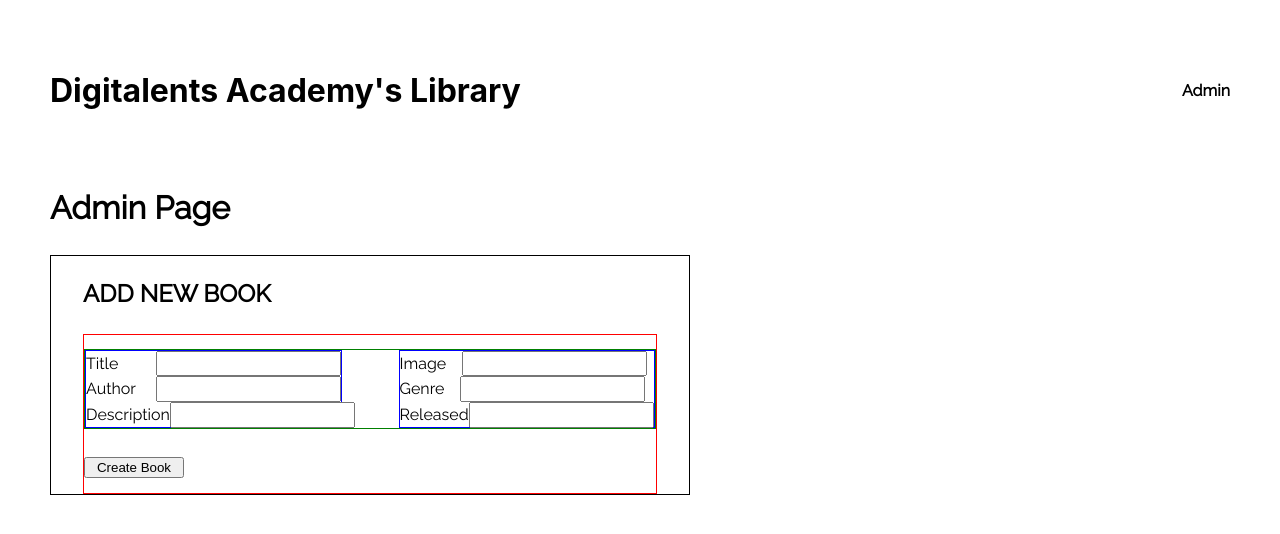
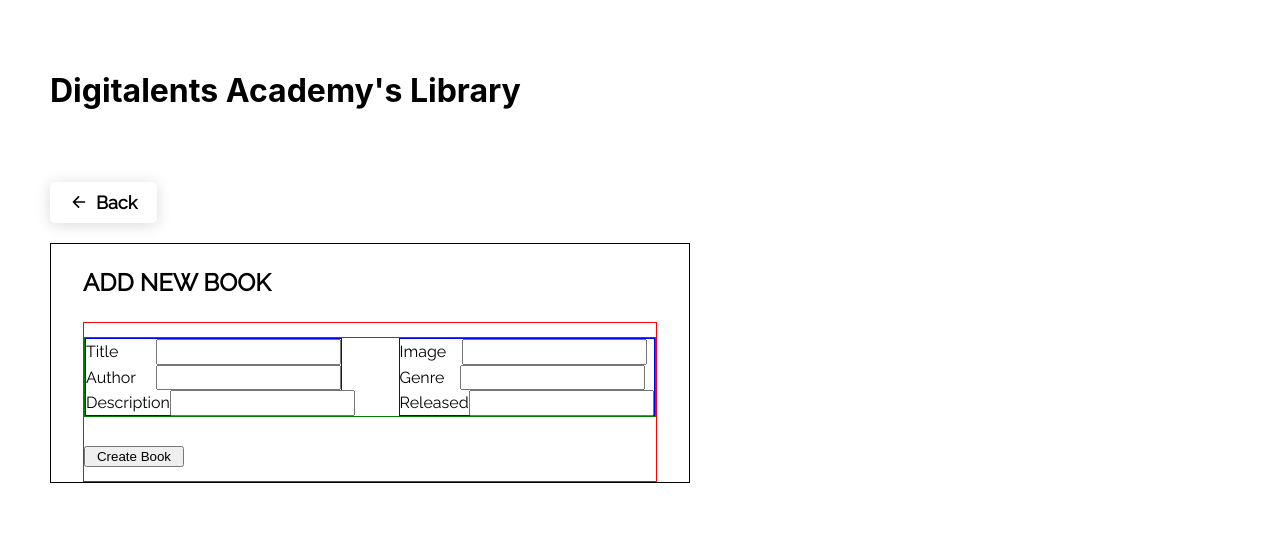
Before and after one commit to digitalents-academy/react_library, a React (Create React App) app in the folder react_library_frontend/: page /admin in a window 1280 px wide. Shown: the top 534 px of the page. Built offline with nearby package versions, Linux system fonts and the light colour scheme; no server answers.

Commit message:
admin link only visible to admin

```diff
--- a/react_library_frontend/src/admin.css
+++ b/react_library_frontend/src/admin.css
@@ -3,3 +3,27 @@
     font-family: 'Raleway', sans-serif;
     line-height: 1.6;
 }
+
+a {
+    text-decoration: none;
+}
+
+.back-button {
+    margin-bottom: 20px;
+    padding: 10px 20px;
+    border: none;
+    border-radius: 5px;
+    box-shadow: rgba(0, 0, 0, 0.15) 0px 2px 15px 0px;
+    background-color: white;
+
+    display: flex;
+    align-items: center;
+    gap: 8px;
+    font-family: 'Raleway', sans-serif;
+    font-size: 18px;
+    font-weight: 600;
+}
+
+.back-button:hover {
+    cursor: pointer;
+}
--- a/react_library_frontend/src/components/Admin.js
+++ b/react_library_frontend/src/components/Admin.js
@@ -1,11 +1,15 @@
 import React from 'react'
 import '../admin.css'
-import Form from './form';
+import Form from './form'
+import { Link } from 'react-router-dom'
+
 
 function Admin() {
     return (
         <div className='admin-page'>
-            <h1>Admin Page</h1>
+            <Link to="/">
+                <button className="back-button"><ion-icon name="arrow-back-outline"></ion-icon> Back </button>
+            </Link>
             <Form />
         </div>
     )
--- a/react_library_frontend/src/components/header.js
+++ b/react_library_frontend/src/components/header.js
@@ -1,18 +1,12 @@
-import React from "react";
-import { Link } from "react-router-dom";
+import React from "react"
+import { Link } from "react-router-dom"
 
 const Header = ( {user} ) => {
 
-
-
-    // Check if user.admin true
-    // Hide Admin link if admin false
-
     return (
         <div className='header'>
-            {console.log(user)}
             <h1>Digitalents Academy's Library</h1>
-            <Link to={"/admin"} className='admin-link'> Admin </Link>
+            {user.admin && <Link to={"/admin"} className='admin-link'> Admin </Link>}
         </div>
     )
 }
```
Also changed, not shown: 1 other file (tests, documents, lock files or other folders).
